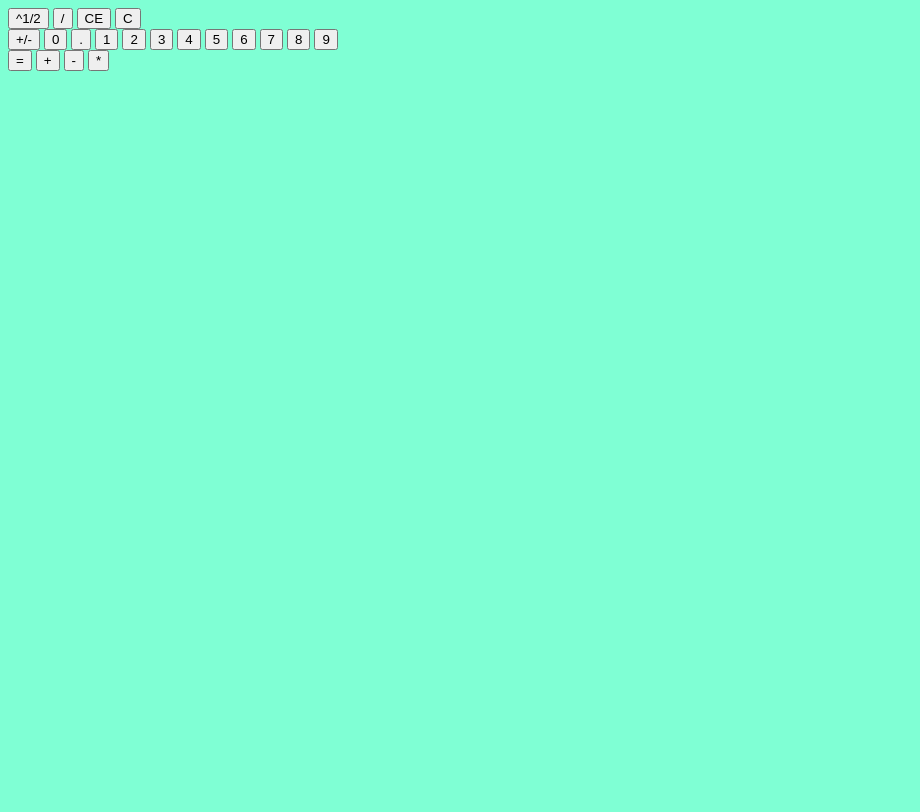
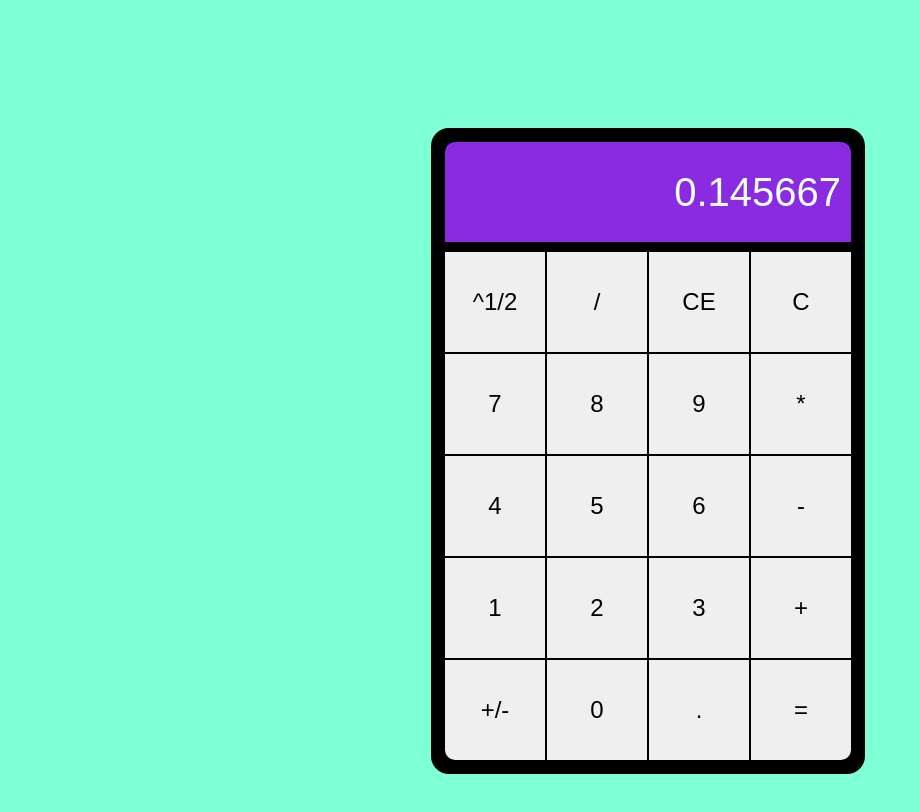
Before and after one commit to chryschi/calculator, a plain HTML site: page index.html in a window 1280 px wide. Shown: the whole page, without its empty margins (0-920 px from the left). Drawn offline with Linux system fonts and the light colour scheme.

Commit message:
Add layout and style to the calculator

```diff
--- a/index.html
+++ b/index.html
@@ -7,7 +7,7 @@
   </head>
   <body>
     <div id="calculator">
-      <div id="display"></div>
+      <div id="display">0.145667</div>
       <div id="opRow">
         <button id="sqrt">^1/2</button>
         <button id="divide">/</button>
--- a/style.css
+++ b/style.css
@@ -1,3 +1,82 @@
+body,
+html {
+  height: 100%;
+  width: 100%;
+  box-sizing: border-box;
+}
+
 body {
   background-color: aquamarine;
+  font-family: sans-serif;
 }
+
+#calculator {
+  background-color: black;
+  font-size: 40px;
+
+  width: 406px;
+  height: 618px;
+  padding: 14px;
+  border-radius: 18px;
+  border: none;
+  margin: 10% auto;
+
+  display: flex;
+  flex-direction: column;
+}
+
+#display {
+  background-color: blueviolet;
+  color: azure;
+
+  box-sizing: border-box;
+  width: 406px;
+  height: 108px;
+  margin-bottom: 10px;
+  border-radius: 10px 10px 0 0;
+  padding: 10px;
+
+  display: flex;
+  align-items: center;
+  justify-content: end;
+}
+
+#opRow {
+  display: flex;
+  gap: 2px;
+  margin-bottom: 2px;
+}
+
+#combi {
+  display: flex;
+}
+
+#numpad {
+  display: flex;
+  flex-wrap: wrap-reverse;
+  gap: 2px;
+}
+
+#opCol {
+  display: flex;
+  flex-direction: column-reverse;
+  gap: 2px;
+}
+
+button {
+  font-size: 24px;
+  font-family: sans-serif;
+
+  margin: 0;
+  border: none;
+  width: 100px;
+  height: 100px;
+}
+
+#keySign {
+  border-radius: 0 0 0 10px;
+}
+
+#equal {
+  border-radius: 0 0 10px 0;
+}
```
